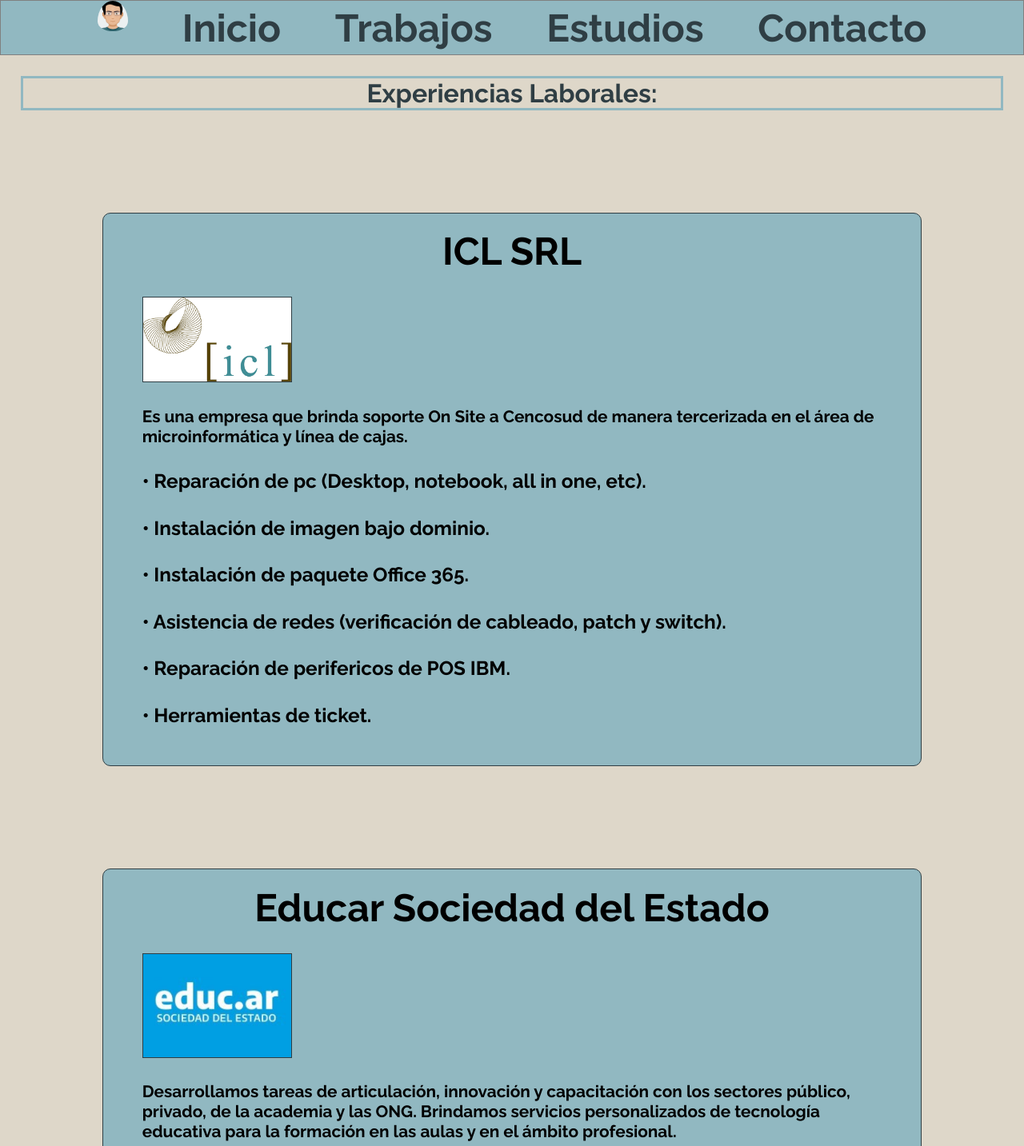
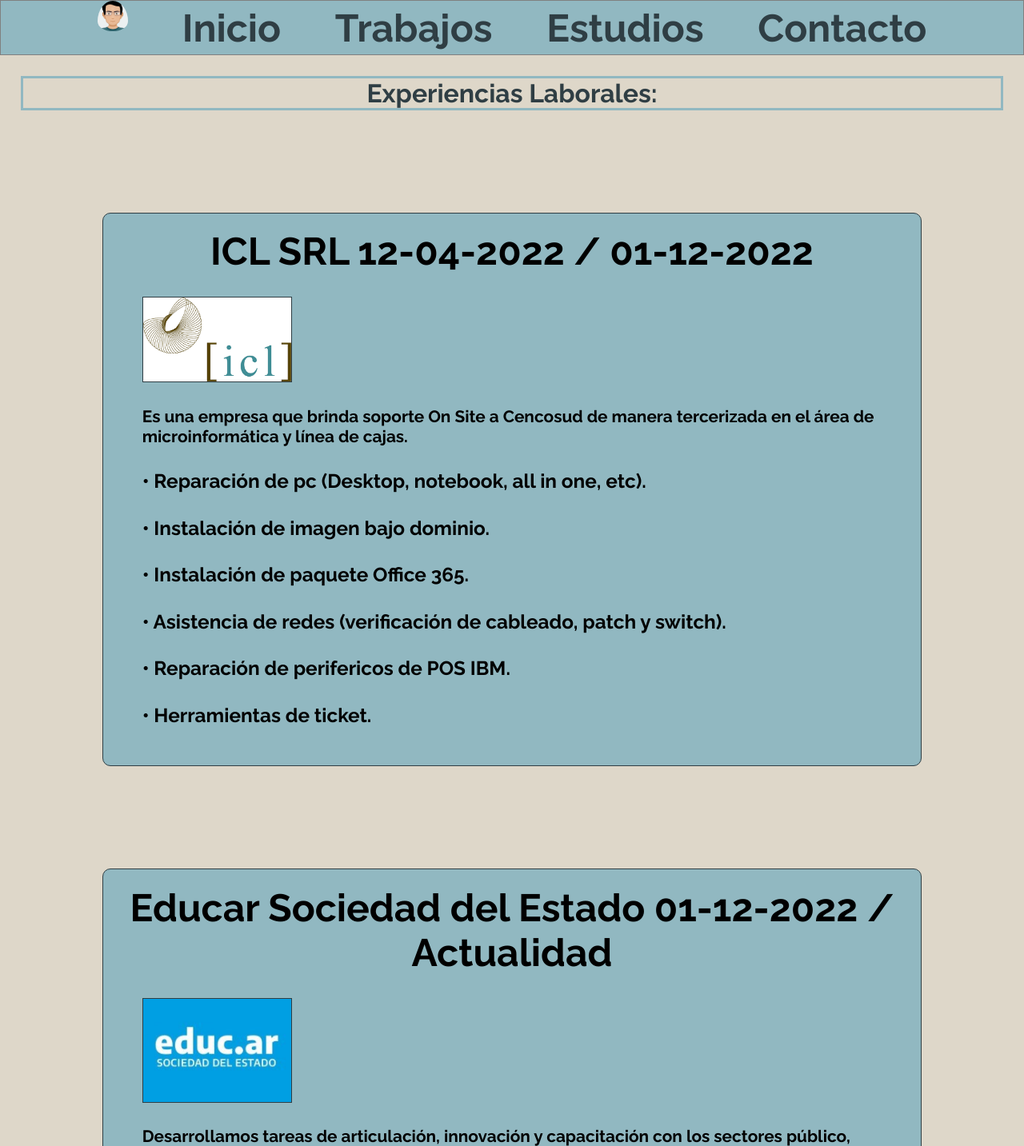
Before and after one commit to lumarchese/CV_Lucas, a plain HTML site: page trabajos.html in a window 1280 px wide. Shown: the top 1433 px of the page at 80% size. Drawn offline with Linux system fonts and the light colour scheme.

Commit message:
Update trabajos.html

```diff
--- a/trabajos.html
+++ b/trabajos.html
@@ -42,7 +42,7 @@
 
         <div>
             <h2 class="nombre-empresa">
-                ICL SRL
+                ICL SRL 12-04-2022 / 01-12-2022
             </h2>
             <!-- Logo Icl Srl -->
             <div class="container-foto">
@@ -70,7 +70,7 @@
     <!-- Educar Soc. del Estado -->
     <section class="container-educar">
         <h2 class="nombre-empresa">
-            Educar Sociedad del Estado
+            Educar Sociedad del Estado 01-12-2022 / Actualidad
         </h2>
         <!-- Logo Educar -->
         <div class="container-foto">
```
